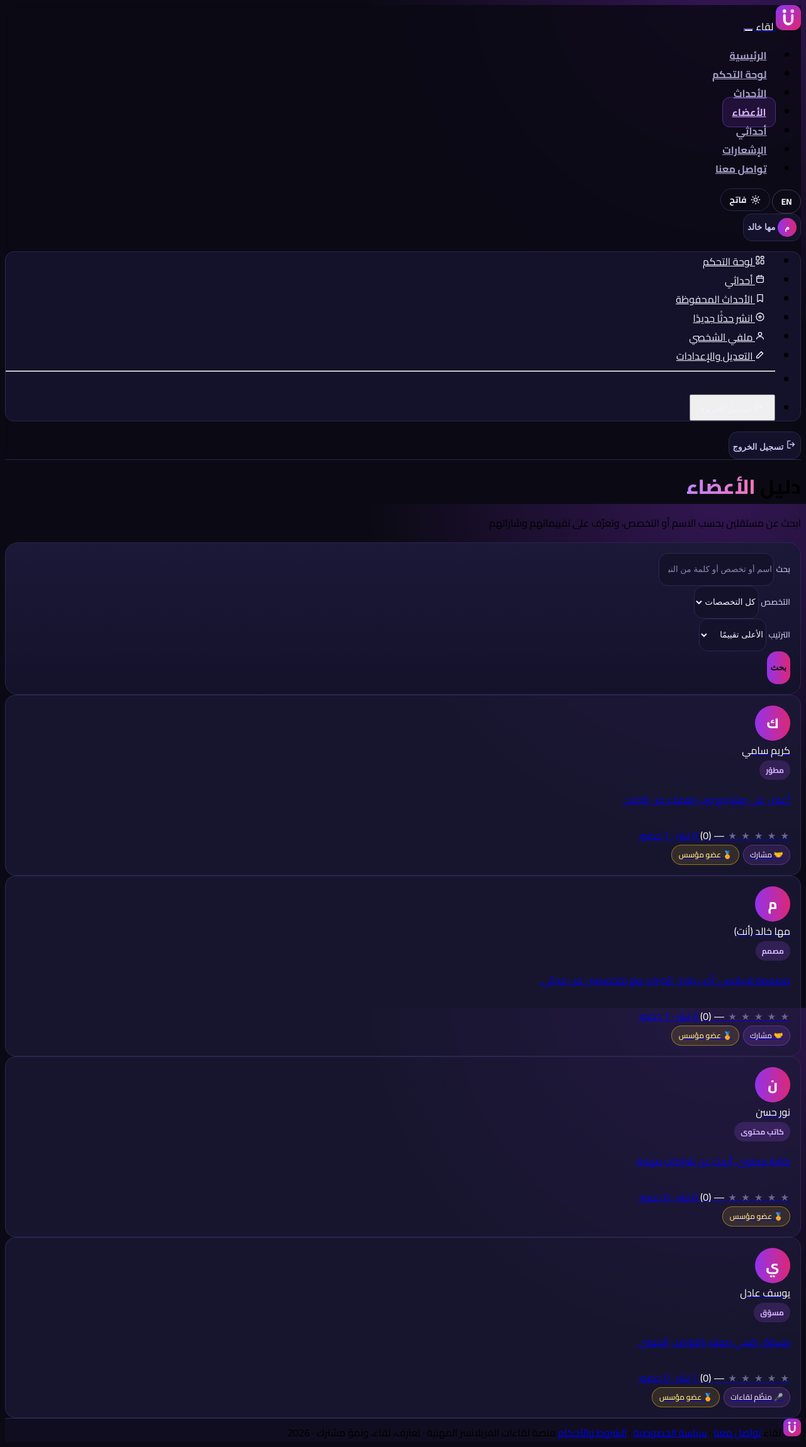
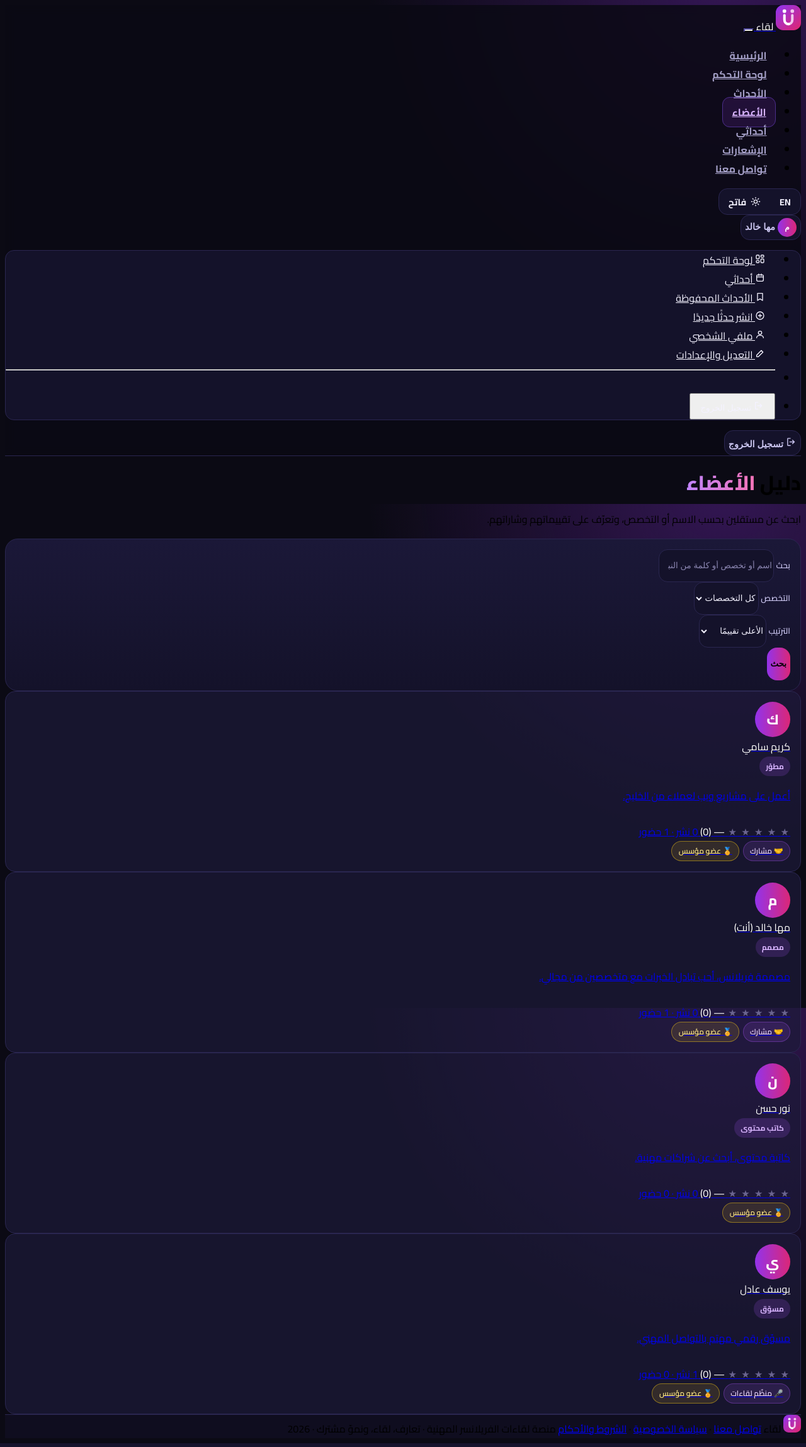
Before and after one commit to waleedfaisalm/liqa, a Laravel app: page /members in a window 1280 px wide. Shown: the whole page at 63% size. Run offline with Laravel 12, Linux system fonts and the light colour scheme; the visitor is signed in with stand-in values (Sample User, id 1); data comes from the database, SQL or seed files in the repository; data that the repository does not hold is empty; style sheets or scripts are compiled from the project's sources.

Commit message:
update 93

```diff
--- a/resources/css/app.css
+++ b/resources/css/app.css
@@ -16,6 +16,7 @@
     --liqa-sky: #7dd3fc;
     --liqa-gradient: linear-gradient(90deg, #9333ea, #db2777);
     --liqa-soft: #c9c4ee;
+    --liqa-card: rgba(29, 26, 58, .7);
     --liqa-ink: #ffffff;
     --liqa-red-text: #fca5a5;
     --liqa-pink-text: #f9a8d4;
@@ -50,7 +51,11 @@ body {
     background-attachment: fixed;
     font-family: var(--bs-body-font-family);
     min-height: 100vh;
-}
+    display: flex;
+    flex-direction: column;
+}
+
+body > main { flex: 1 0 auto; }
 
 /* حاوية بعرض موبايل على الشاشات الكبيرة */
 .liqa-shell {
@@ -1814,6 +1819,7 @@ html[dir="ltr"] body { font-family: 'Cairo', system-ui, sans-serif; }
     --liqa-lilac: #6d28d9;
     --liqa-sky: #0369a1;
     --liqa-soft: #4b3a8c;
+    --liqa-card: #ffffff;
     --liqa-ink: #1b1636;
     --liqa-red-text: #b91c1c;
     --liqa-pink-text: #be185d;
@@ -1867,3 +1873,16 @@ html[dir="ltr"] body { font-family: 'Cairo', system-ui, sans-serif; }
 [data-bs-theme='light'] .theme-switch__to-dark { display: inline-flex !important; }
 [data-bs-theme='light'] .lang-switch { border-color: var(--liqa-border); color: var(--liqa-text); }
 [data-bs-theme='light'] .lang-switch:hover { background: rgba(147, 51, 234, .1); color: var(--liqa-text); }
+
+[data-bs-theme='light'] .badge-pill { color: #6d28d9; }
+[data-bs-theme='light'] .badge-pill--t2 { color: #be185d; }
+[data-bs-theme='light'] .badge-pill--t3 { color: #a16207; }
+[data-bs-theme='light'] .member-card { box-shadow: 0 6px 20px rgba(76, 29, 149, .06); }
+
+/* ---------- أدوات الهيدر: اللغة + المظهر في مجموعة واحدة ---------- */
+.nav-tools { display: inline-flex; align-items: stretch; min-height: 2.5rem; border: 1px solid var(--liqa-border); border-radius: .875rem; background: var(--liqa-surface); overflow: hidden; }
+.nav-tools .lang-switch, .nav-tools .theme-switch { min-height: 2.5rem; padding: 0 .95rem; border: 0; border-radius: 0; background: transparent; color: var(--liqa-text); font-size: .9rem; }
+.nav-tools > * + * { border-inline-start: 1px solid var(--liqa-border); }
+.nav-tools .lang-switch:hover, .nav-tools .theme-switch:hover { background: rgba(147, 51, 234, .14); color: var(--liqa-text); }
+.site-header .btn { min-height: 2.5rem !important; border-radius: .875rem; padding-block: 0; font-size: .9rem; }
+.site-header .btn-liqa-outline { background: var(--liqa-surface); }
--- a/resources/views/layouts/app.blade.php
+++ b/resources/views/layouts/app.blade.php
@@ -56,7 +56,7 @@
                         @endforeach
                     </ul>
 
-                    <div class="mt-2 mt-lg-0 d-flex gap-2">@include('partials.lang-switch') @include('partials.theme-switch')</div>
+                    <div class="mt-2 mt-lg-0"><div class="nav-tools">@include('partials.lang-switch')@include('partials.theme-switch')</div></div>
                     <div class="dropdown mt-2 mt-lg-0">
                         <button class="btn btn-liqa-outline d-flex align-items-center gap-2 px-3" type="button"
                                 data-bs-toggle="dropdown" aria-expanded="false">
--- a/resources/views/layouts/guest.blade.php
+++ b/resources/views/layouts/guest.blade.php
@@ -18,7 +18,7 @@
 <body>
     @include('partials.announcement')
     {{-- شاشات الدخول والتسجيل: من غير شريط التنقل السفلي --}}
-    <div class="d-flex justify-content-end gap-2 px-4 pt-3">@include('partials.lang-switch') @include('partials.theme-switch')</div>
+    <div class="d-flex justify-content-end px-4 pt-3"><div class="nav-tools">@include('partials.lang-switch')@include('partials.theme-switch')</div></div>
     <main class="liqa-shell liqa-shell--guest px-4 pt-3">
         @include('partials.alerts')
         @yield('content')
--- a/resources/views/layouts/site.blade.php
+++ b/resources/views/layouts/site.blade.php
@@ -40,8 +40,7 @@
                         <li class="nav-item"><a href="{{ route('landing') }}" class="nav-link app-link {{ request()->routeIs('landing') ? 'is-active' : '' }}">{{ __('الرئيسية') }}</a></li>
                         <li class="nav-item"><a href="{{ route('events.index') }}" class="nav-link app-link {{ request()->routeIs('events.*') ? 'is-active' : '' }}">{{ __('الأحداث') }}</a></li>
                         <li class="nav-item"><a href="{{ route('contact') }}" class="nav-link app-link {{ request()->routeIs('contact') ? 'is-active' : '' }}">{{ __('تواصل معنا') }}</a></li>
-                        <li class="nav-item mt-2 mt-md-0 ms-md-2">@include('partials.lang-switch')</li>
-                        <li class="nav-item mt-2 mt-md-0 ms-md-1">@include('partials.theme-switch')</li>
+                        <li class="nav-item mt-2 mt-md-0 ms-md-2"><div class="nav-tools">@include('partials.lang-switch')@include('partials.theme-switch')</div></li>
                         <li class="nav-item mt-2 mt-md-0 ms-md-2"><a href="{{ route('login') }}" class="btn btn-liqa-outline px-3 d-flex align-items-center justify-content-center">{{ __('تسجيل الدخول') }}</a></li>
                         <li class="nav-item d-none d-md-block"><a href="{{ route('register') }}" class="btn btn-liqa px-3 d-flex align-items-center" style="min-height:2.75rem">{{ __('إنشاء حساب') }}</a></li>
                     </ul>
```
